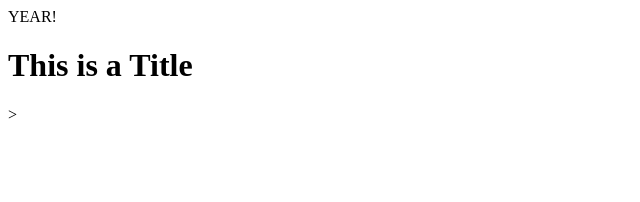
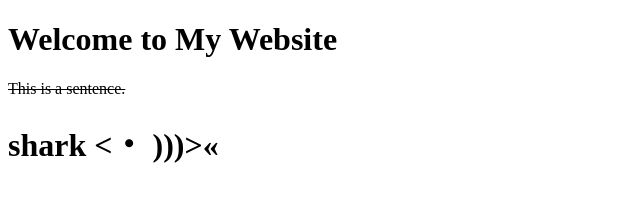
Before and after one commit to ieso85231/ieso85231.github.io, a plain HTML site: page index.html in a window 1280 px wide. Shown: the whole page, without its empty margins (0-640 px from the left). Drawn offline with Linux system fonts and the light colour scheme.

Commit message:
Update index.html

```diff
--- a/index.html
+++ b/index.html
@@ -2,9 +2,11 @@
 <html>
     <head>
         <meta charset="utf-8">
-        <header>YEAR!</header>
+        <title>YEAR!</title>
     </head>
     <body>
-        <h1>This is a Title</h1>
+        <h1>Welcome to My Website</h1>
+        <s>This is a sentence.</s>
+        <h1>shark <・ )))>«</h1>
     </body>
-</html>>
+</html>
```
